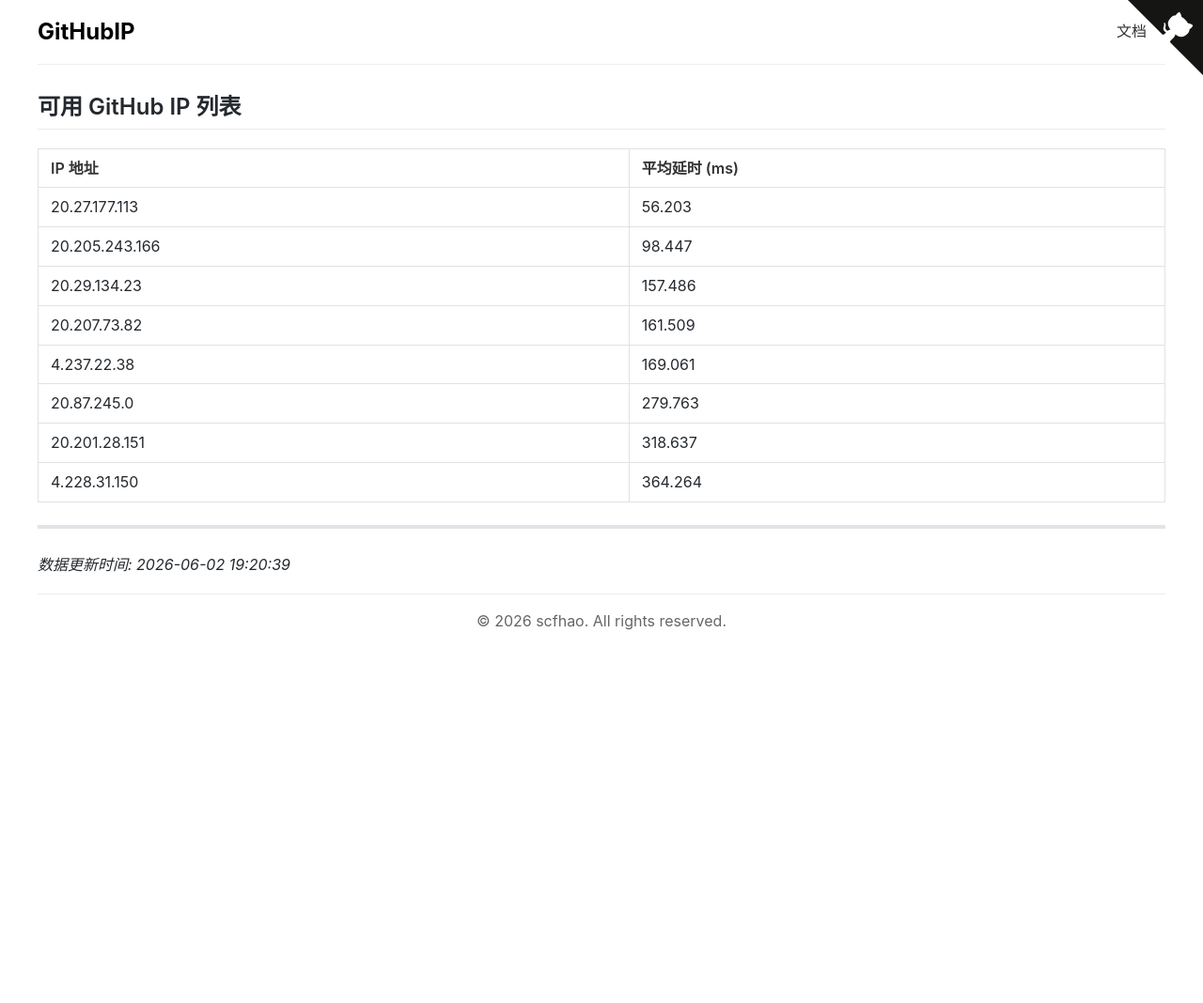
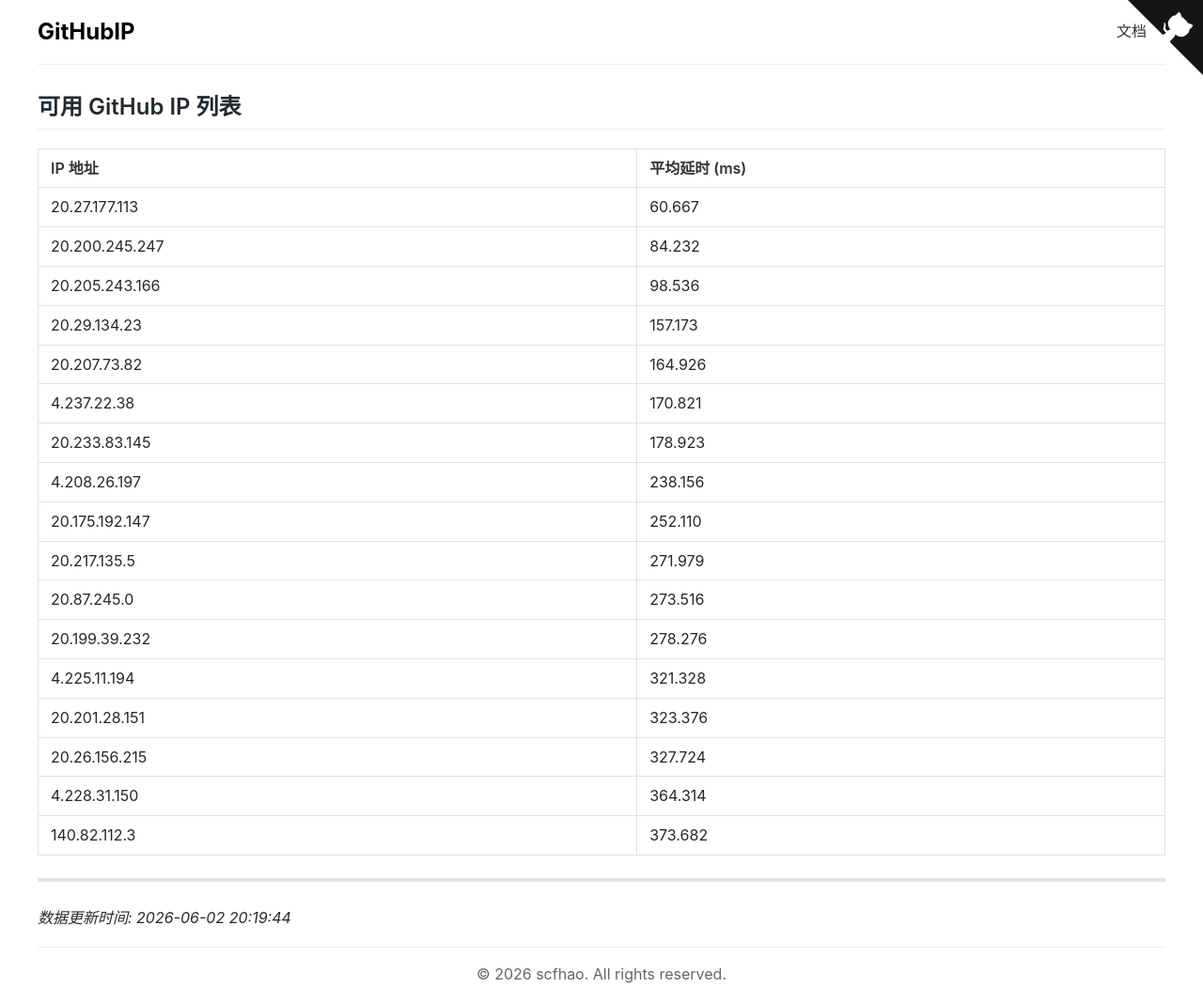
Before and after one commit to scfhao/GitHubIP, a Jekyll site: the page built from index.md, in a window 1280 px wide. Shown: the whole page at 94% size. Built offline with Jekyll 4.4.1, drawn with Linux system fonts in a browser that asks for light colours; before the commit the page ends 900 px from its top, so only the background shows below that.

Commit message:
自动脚本执行 - 2026-06-02 20:19:44

```diff
--- a/index.md
+++ b/index.md
@@ -1,22 +1,31 @@
 ---
 layout: home
 title: GitHub IP 列表
-date: 2026-06-02 19:20:39
+date: 2026-06-02 20:19:44
 ---
 
 ## 可用 GitHub IP 列表
 
 | IP 地址 | 平均延时 (ms) |
 |---------|--------------|
-| 20.27.177.113 | 56.203 |
-| 20.205.243.166 | 98.447 |
-| 20.29.134.23 | 157.486 |
-| 20.207.73.82 | 161.509 |
-| 4.237.22.38 | 169.061 |
-| 20.87.245.0 | 279.763 |
-| 20.201.28.151 | 318.637 |
-| 4.228.31.150 | 364.264 |
+| 20.27.177.113 | 60.667 |
+| 20.200.245.247 | 84.232 |
+| 20.205.243.166 | 98.536 |
+| 20.29.134.23 | 157.173 |
+| 20.207.73.82 | 164.926 |
+| 4.237.22.38 | 170.821 |
+| 20.233.83.145 | 178.923 |
+| 4.208.26.197 | 238.156 |
+| 20.175.192.147 | 252.110 |
+| 20.217.135.5 | 271.979 |
+| 20.87.245.0 | 273.516 |
+| 20.199.39.232 | 278.276 |
+| 4.225.11.194 | 321.328 |
+| 20.201.28.151 | 323.376 |
+| 20.26.156.215 | 327.724 |
+| 4.228.31.150 | 364.314 |
+| 140.82.112.3 | 373.682 |
 
 ---
 
-*数据更新时间: 2026-06-02 19:20:39*
+*数据更新时间: 2026-06-02 20:19:44*
```
